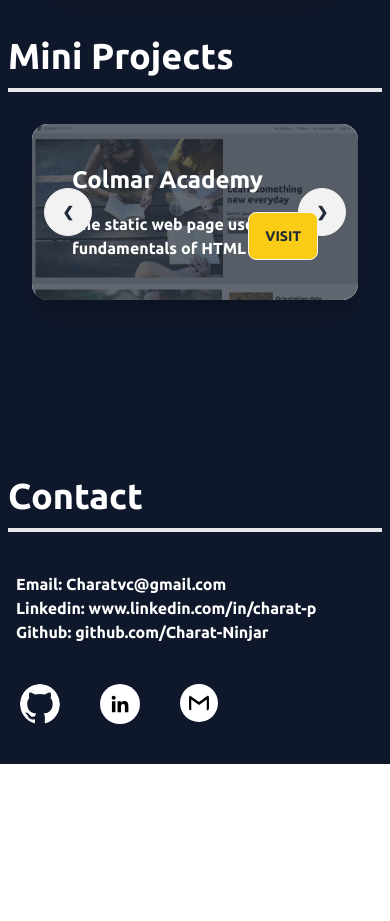
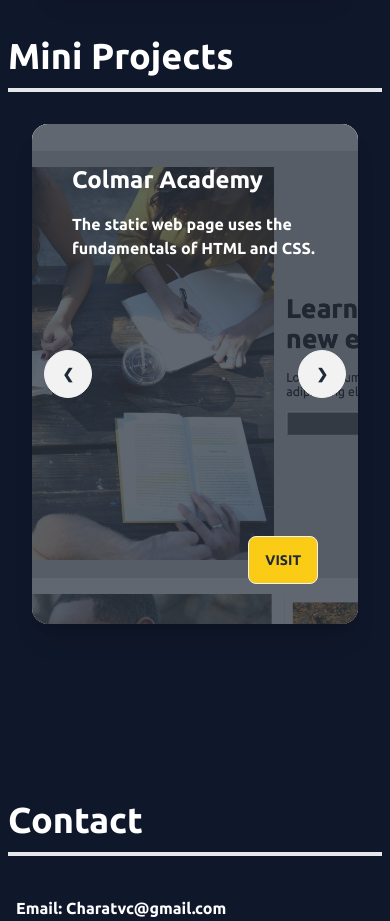
Before and after one commit to Charat-Ninjar/portfolio, a React (Vite) app: page / in a window 390 px wide. Shown: the part 1140-2061 px from the top of the page. Before the commit the page ends 1904 px from the top, so only its background shows below. Built offline with nearby package versions, Linux system fonts and the light colour scheme; a web font is replaced by a local one.

Commit message:
improve responsive

```diff
--- a/src/components/MobileProject.jsx
+++ b/src/components/MobileProject.jsx
@@ -5,6 +5,7 @@ const MobileProject = () => {
   const { miniProjectList } = useData();
   const [imgIndex, setImgIndex] = useState(0);
   console.log(miniProjectList);
+
   const goToPrevious = () => {
     setImgIndex((prevIndex) =>
       prevIndex === 0 ? miniProjectList.length - 1 : prevIndex - 1
@@ -18,7 +19,7 @@ const MobileProject = () => {
   };
 
   return (
-    <div className="px-8 mt-8 flex lg:hidden">
+    <div className="px-8 mt-8 flex lg:hidden" style={{height:"500px"}}>
       <div
         className="card w-full h-full rounded-box relative bg-base-100 shadow-xl image-full z-0"
       >
@@ -28,7 +29,7 @@ const MobileProject = () => {
           alt={`Slide ${imgIndex + 1}`}
         />
 
-        <div className="absolute flex justify-between items-center w-full h-full px-3 z-20 rounded-box">
+        <div className="absolute flex justify-between items-center w-full h-full px-3 z-40 rounded-box">
           <button className="btn btn-circle left-0" onClick={goToPrevious}>
             ❮
           </button>
```
